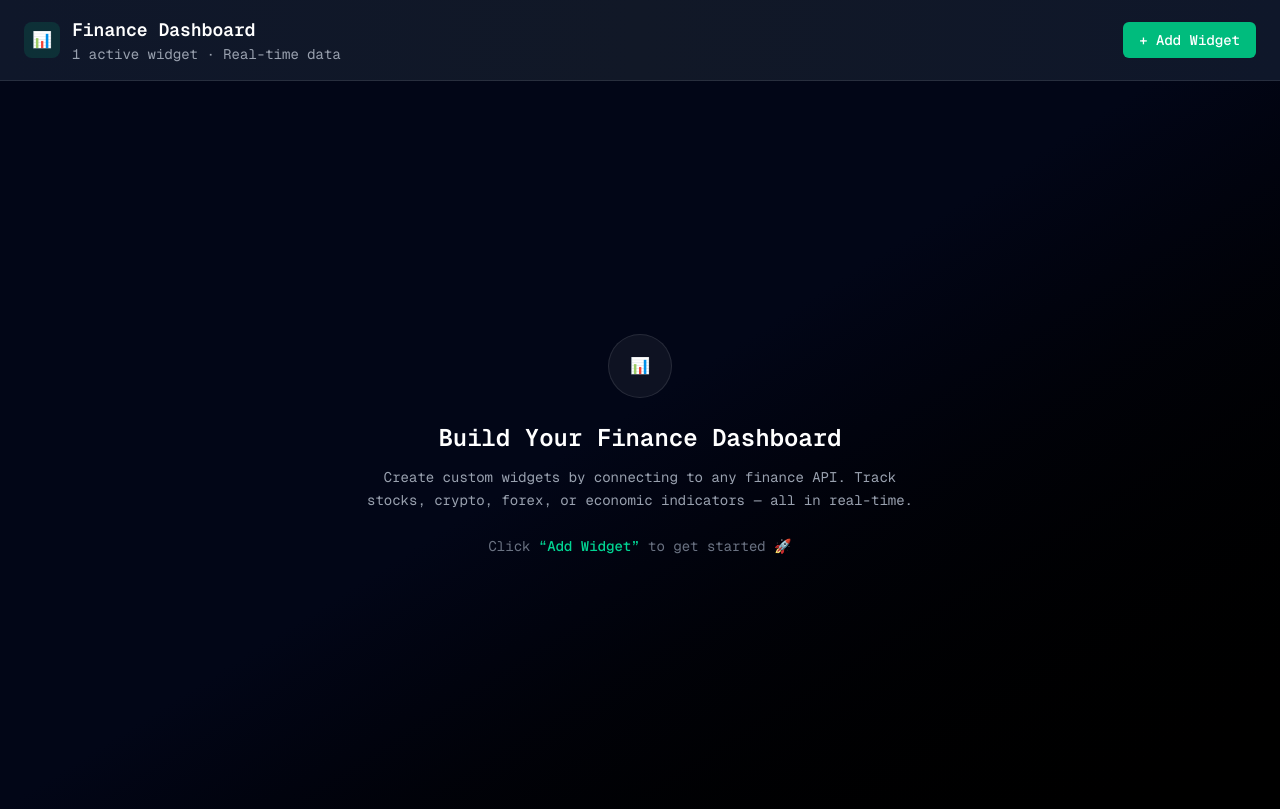
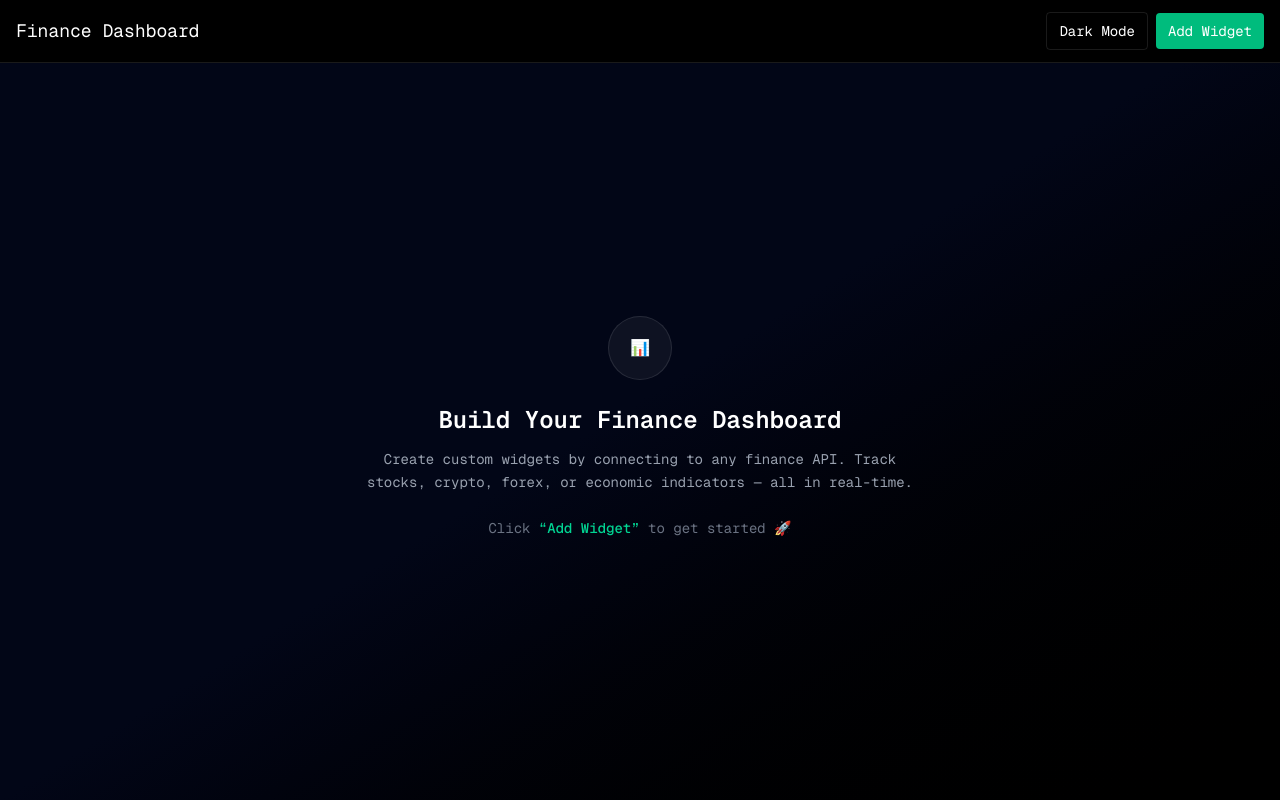
Before and after one commit to jainvasu1/Finboard-Dashboard, a Next.js app: page / in a window 1280 px wide. Built offline with nearby package versions, Linux system fonts and the light colour scheme.

Commit message:
adding toggle in header

```diff
--- a/src/components/dashboard/Header.tsx
+++ b/src/components/dashboard/Header.tsx
@@ -1,33 +1,25 @@
-interface Props {
-  onAddWidget: () => void;
-}
+"use client";
 
-export default function Header({ onAddWidget }: Props) {
+import ThemeToggle from "@/components/common/ThemeToggle";
+
+export default function Header(props: any) {
   return (
-    <header className="w-full bg-gradient-to-r from-[#0f172a] via-[#111827] to-[#0f172a] border-b border-white/10">
-      <div className="flex items-center justify-between px-6 py-4">
+    <header className="w-full border-b border-white/10 bg-black">
+      <div className="flex items-center justify-between px-4 py-3">
+        <h1 className="text-white text-lg">
+          Finance Dashboard
+        </h1>
 
-        <div className="flex items-center gap-3">
-          <div className="flex h-9 w-9 items-center justify-center rounded-lg bg-emerald-500/15 text-emerald-400">
-            📊
-          </div>
-          <div>
-            <h1 className="text-lg font-semibold text-white">
-              Finance Dashboard
-            </h1>
-            <p className="text-sm text-gray-400">
-              1 active widget · Real-time data
-            </p>
-          </div>
+        <div className="flex items-center gap-2">
+          <ThemeToggle />
+
+          <button
+            onClick={() => props.onAddWidget()}
+            className="rounded bg-emerald-500 px-3 py-2 text-sm text-white"
+          >
+            Add Widget
+          </button>
         </div>
-
-        <button
-          onClick={onAddWidget}
-          className="flex items-center gap-2 rounded-md bg-emerald-500 px-4 py-2 text-sm font-medium text-white hover:bg-emerald-600"
-        >
-          + Add Widget
-        </button>
-
       </div>
     </header>
   );
```
